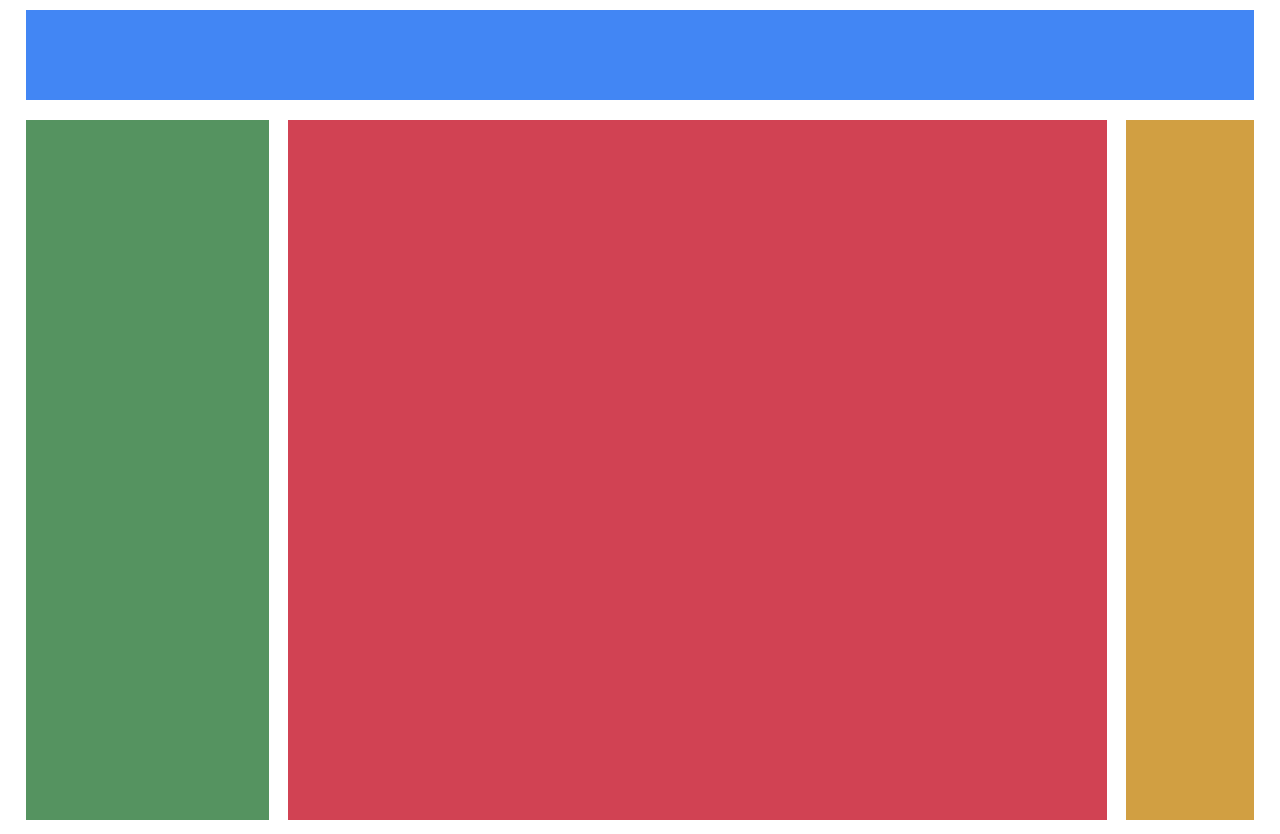
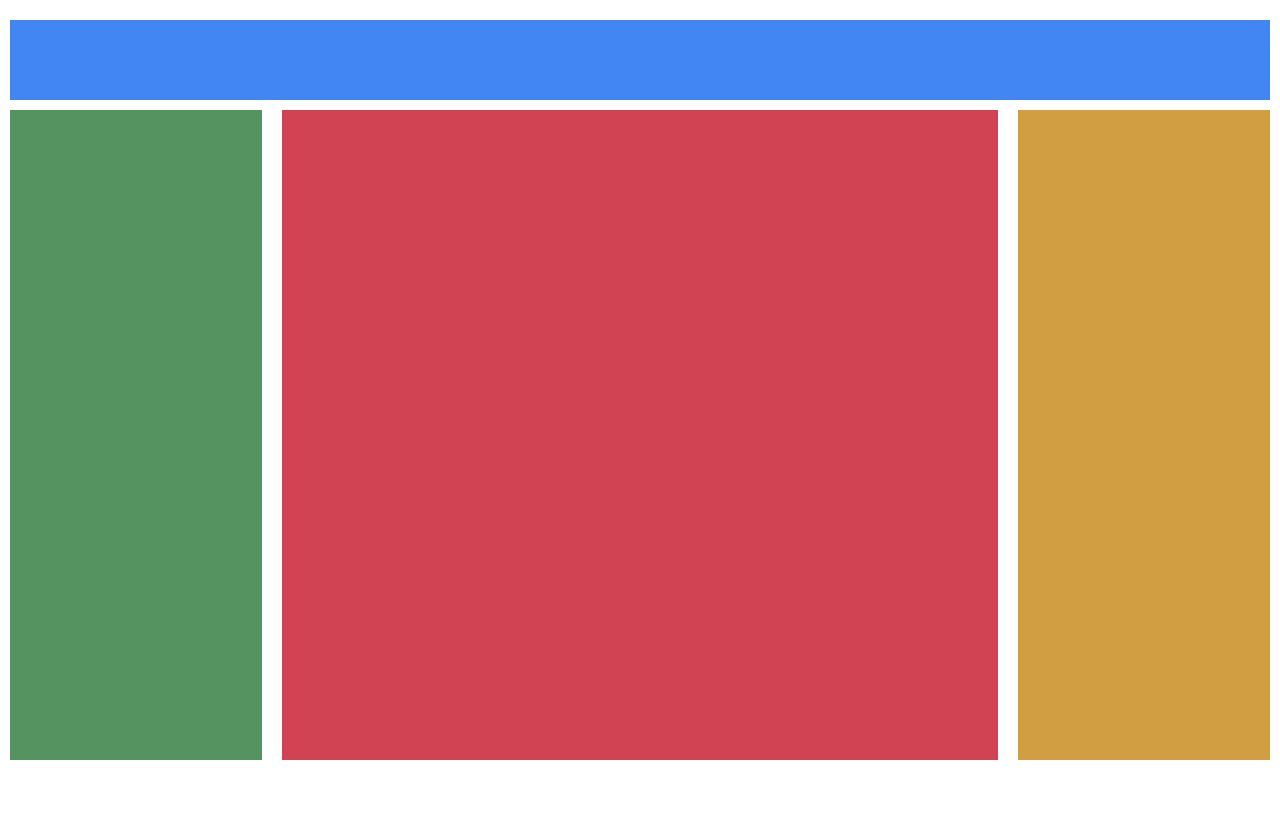
Before and after one commit to Lina25/RWD-Part3, a plain HTML site: page index.html in a window 1280 px wide. After the commit the page ends 800 px from the top, so only its background shows below. Drawn offline with Linux system fonts and the light colour scheme.

Commit message:
add part 3

```diff
--- a/css/style.css
+++ b/css/style.css
@@ -1,105 +1,76 @@
 * {
-    box-sizing: border-box;
-    padding: 0;
-    margin: 0;
+	margin: 0;
+	padding: 0;
 }
-/*media for mobile*/
+.wrapper {
+	padding: 10px;
+}
 
-@media (min-width: 320px) {
-    .wrapper {
-        height: 100%;
-        width: 100%;
-    }
-    .content-left,
-    .content-center {
-        display: inline-block;
-    }
-    .header {
-        height: 90px;
-        background: #4286f4;
-        width: 96%;
-        margin: 5px 2%;
-    }
-    .content-left {
-        height: 90px;
-        background: #559360;
-        width: 96%;
-        margin: 0px 2% 5px 2%;
-    }
-    .content-center {
-        height: 400px;
-        background: #d14253;
-        width: 96%;
-        margin: 0px 2% 5px 2%;
-    }
+.header{
+	width: 100%;
+	height: 80px;
+	background: #4286f4;
+	margin: 10px 0;
 }
-/*media for tablet*/
+.green {
+	background: #559360;
+}
+.orange {
+	background:  #d19f42;
+}
+.green .content-column, .orange .content-column {
+	height: 650px;
+}
+.green, .red, .orange {
+float: left;
+}
+.green, .orange{
+	width: 20%;
+}
+.red{
+	width: 60%;
+}
 
-@media (min-width: 768px) {
-    .content-left,
-    .content-center,
-    .content-right {
-        display: inline-block;
-    }
-    .header {
-        height: 90px;
-        background: #4286f4;
-        width: 96%;
-        margin: 10px 2%;
-    }
-    .content-left {
-        height: 120px;
-        background: #559360;
-        width: 96%;
-        margin: 10px 2%;
-    }
-    .content-center {
-        height: 700px;
-        background: #d14253;
-        width: 56%;
-        margin: 10px 2%;
-    }
-    .content-right {
-        height: 700px;
-        background: #d19f42;
-        width: 36%;
-        margin: 10px 0% 10px 1.4%;
-    }
+.red .content-column {
+  background: #d14253;
+	height: 650px;
+	margin: 0 20px;
 }
-/*media for desktop*/
 
-@media (min-width: 992px) {
-    body {
-        background: white;
-    }
-    .content-left,
-    .content-center,
-    .content-right {
-        display: inline-block;
-    }
-    .header {
-        height: 90px;
-        background: #4286f4;
-        width: 96%;
-        margin: 10px 2%;
-    }
-    .content-left {
-        height: 700px;
-        background: #559360;
-        width: 19%;
-        margin: 10px 0px 10px 2%;
-    }
-    .content-center {
-        height: 700px;
-        background: #d14253;
-        width: 64%;
-        margin: 10px 1.2%;
-    }
-    .content-right {
-        height: 700px;
-        background: #d19f42;
-        width: 10%;
-        margin: 10px 2% 10px 0px;
-        float: right;
-    }
+
+@media screen and (max-width: 991px){
+	.header{
+		margin-top: 0;
+	}
+	.green{
+		width: 100%;
+		height: 200px;
+		margin-bottom: 20px;
+	}
+	.red, .orange{
+		width: 50%;
+		margin: 0;
+	}
+	.red .content-column {
+		margin: 0 2px 0 0;
+	}
+	.orange .content-column {
+		margin-left: 10px;
+	}
 }
+
+@media screen and (max-width: 767px){
+	.green{
+		height: 100px;
+	}
+	.red {
+		width: 100%;
+		margin-bottom: 20px;
+	}
+	.red .content-column, {
+		margin: 0 0 0 0;
+  }
+  .orange {
+    display: none;
+  }
+}
--- a/index.html
+++ b/index.html
@@ -7,13 +7,18 @@
       <title>RWD Part3</title>
    </head>
    <body>
-      <div class="wrapper">
-         <div class="header"></div>
-         <div class="content">
-            <div class="content-left"></div>
-            <div class="content-center"></div>
-            <div class="content-right"></div>
-         </div>
-      </div>
+
+        <div class="wrapper">
+ <div class="header"></div>
+<div class="green">
+      <div class="content-column"></div>
+    </div>
+    <div class="red">
+      <div class="content-column"></div>
+    </div>
+    <div class="orange">
+      <div class="content-column"></div>
+    </div>
+  </div>
    </body>
 </html>
```
